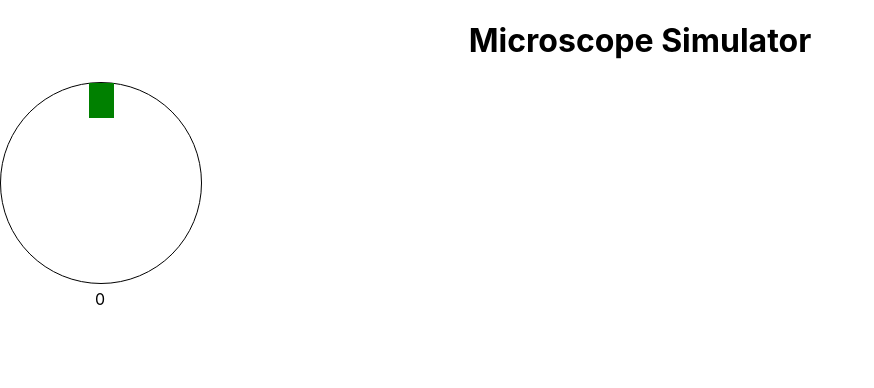
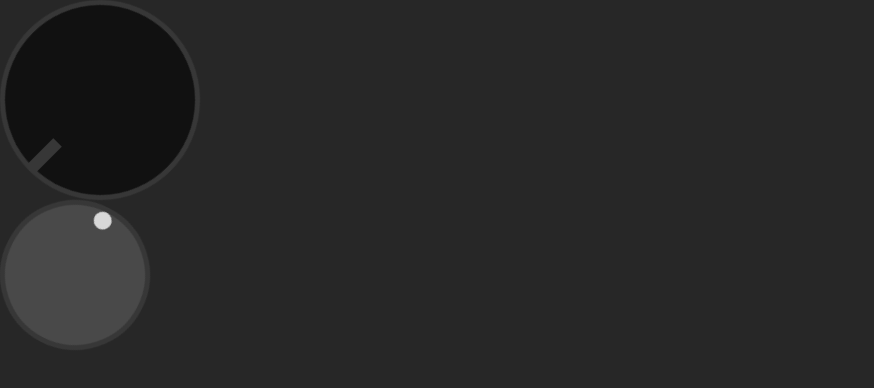
Before and after one commit to ssial/microscope_simulator, a React app in the folder microscope/: page / in a window 1280 px wide. Shown: the top 388 px of the page, without its empty margins (0-874 px from the left). Built offline with nearby package versions, Linux system fonts and the light colour scheme.

Commit message:
created components for dial and pages folder for lensview page

```diff
--- a/microscope/src/App.js
+++ b/microscope/src/App.js
@@ -2,15 +2,16 @@ import { hot } from 'react-hot-loader/root';
 import logo from './logo.svg';
 import './App.css';
 import MicroscopeContainer from './microscopeContainer';
-import Dial from './components/dial'
+import Dials from  "./components/dials"
+import LensView from "./pages/lensView"
+
 
 
 function App() {
   // Draggable.create("#rect");
   return (
     <div className="App">
-      <div><h1>Microscope Simulator</h1></div>
-      <Dial/>
+     <LensView/>
     </div>
   );
 }
--- a/microscope/src/components/dial.js
+++ b/microscope/src/components/dial.js
@@ -7,19 +7,20 @@ gsap.registerPlugin(Draggable);
 export default class Dial extends React.Component {
     constructor(props) {
         super(props);
-        this.state = { angle: 0}
-        this.dragged =  this.dragged.bind(this);
+        this.state = { angle: 0 }
+        this.dragged = this.dragged.bind(this);
+        this.dial = React.createRef();
     }
 
 
 
     dragged() {
-       let rotation = Draggable.get(".draggable").rotation;
-       let angle = Math.round(rotation);
-       this.setState({angle:angle});
-       console.log("rotation: ",rotation)
-       console.log("angle: ",this.state.angle);
-    //    this.getAngle(rotation,this.calculateSpinCounter(rotation));
+        let rotation = Draggable.get(this.dial.current).rotation;
+        let angle = Math.round(rotation);
+        this.setState({ angle: angle });
+        console.log("rotation: ", rotation)
+        console.log("angle: ", this.state.angle);
+        //    this.getAngle(rotation,this.calculateSpinCounter(rotation));
 
     }
 
@@ -27,18 +28,24 @@ export default class Dial extends React.Component {
 
     componentDidMount() {
 
-        this.myDial = Draggable.create(".draggable", {
+        let myDial = Draggable.create(this.dial.current, {
             type: "rotation",
             inertia: "true",
             onPress: function () {
                 console.log("clicked");
             },
-            onDrag: function() {
+            onDrag: function () {
                 // console.log("rotated: ",this.rotation);
             },
             onDragEnd: this.dragged,
-            bounds:{minRotation:0, maxRotation:360}
+            bounds: { minRotation: 0, maxRotation: 360 }
         });
+
+        gsap.set(this.dial.current, { rotation: this.props.rotation });
+
+        Draggable.get(this.dial.current).update();
+
+
 
 
         // this.setState({rotation: this.myDial.rotation})
@@ -48,12 +55,13 @@ export default class Dial extends React.Component {
 
     render() {
         return (
-            <div style={{ textAlign: "left" }}>
-                <div className="draggable" style={{ width: 200, height: 200, border: "solid black 1px", borderRadius: "50%", display: "flex", justifyContent: "center" }}>
-                    <div style={{ width: 25, height: 35, backgroundColor: "green"}}></div>
+            <React.Fragment>
+                <div style={{transform: "rotate(180deg)", width:this.props.dialStyle.width}}>
+                    <div ref={this.dial} style={this.props.dialStyle}>
+                        <div style={this.props.pointerStyle}></div>
+                    </div>
                 </div>
-                <div style={{ marginLeft: 95, marginTop: 5 }}>{this.state.angle}</div>
-            </div>
+            </React.Fragment>
         );
     }
 }
--- /dev/null
+++ b/microscope/src/components/dials.js
@@ -0,0 +1,39 @@
+
+import React from 'react';
+import Dial from './dial'
+
+let styles = {
+    coarseFocus: {
+        dial: {
+            width: 200, height: 200, border: "solid #373737 5px", borderRadius: "50%", display: "flex", justifyContent: "center", backgroundColor: "#111111", boxSizing: "border-box"
+        },
+        pointer: {
+            width: 12, height: 35, backgroundColor: "#373737"
+        }
+    },
+    fineFocus: {
+        dial: {
+            width: 150, height: 150, border: "solid #373737 5px", borderRadius: "50%", display: "flex", justifyContent: "center", backgroundColor: "#494949", boxSizing: "border-box"
+        },
+        pointer: {
+            width: 18, height: 18, backgroundColor: "#D8D8D8", borderRadius: "50%"
+        }
+    }
+}
+
+export default class Dials extends React.Component {
+
+    constructor(props) {
+        super(props);
+    }
+
+    render() {
+        return (
+            <React.Fragment>
+                <Dial dialStyle={styles.coarseFocus.dial} pointerStyle={styles.coarseFocus.pointer} rotation="45" />
+                <Dial dialStyle={styles.fineFocus.dial} pointerStyle={styles.fineFocus.pointer} rotation="207" />
+            </React.Fragment>
+        )
+    }
+
+}
--- a/microscope/src/index.css
+++ b/microscope/src/index.css
@@ -5,6 +5,7 @@ body {
     sans-serif;
   -webkit-font-smoothing: antialiased;
   -moz-osx-font-smoothing: grayscale;
+  background-color: #272727;
 }
 
 code {
--- /dev/null
+++ b/microscope/src/pages/lensView.js
@@ -0,0 +1,18 @@
+import React from 'react';
+import Dials from '../components/dials'
+
+export default class LensView extends React.Component {
+
+    constructor(props) {
+        super(props);
+    }
+
+    render() {
+        return (
+            <React.Fragment>
+                <Dials />
+            </React.Fragment>
+        )
+    }
+
+}
```
